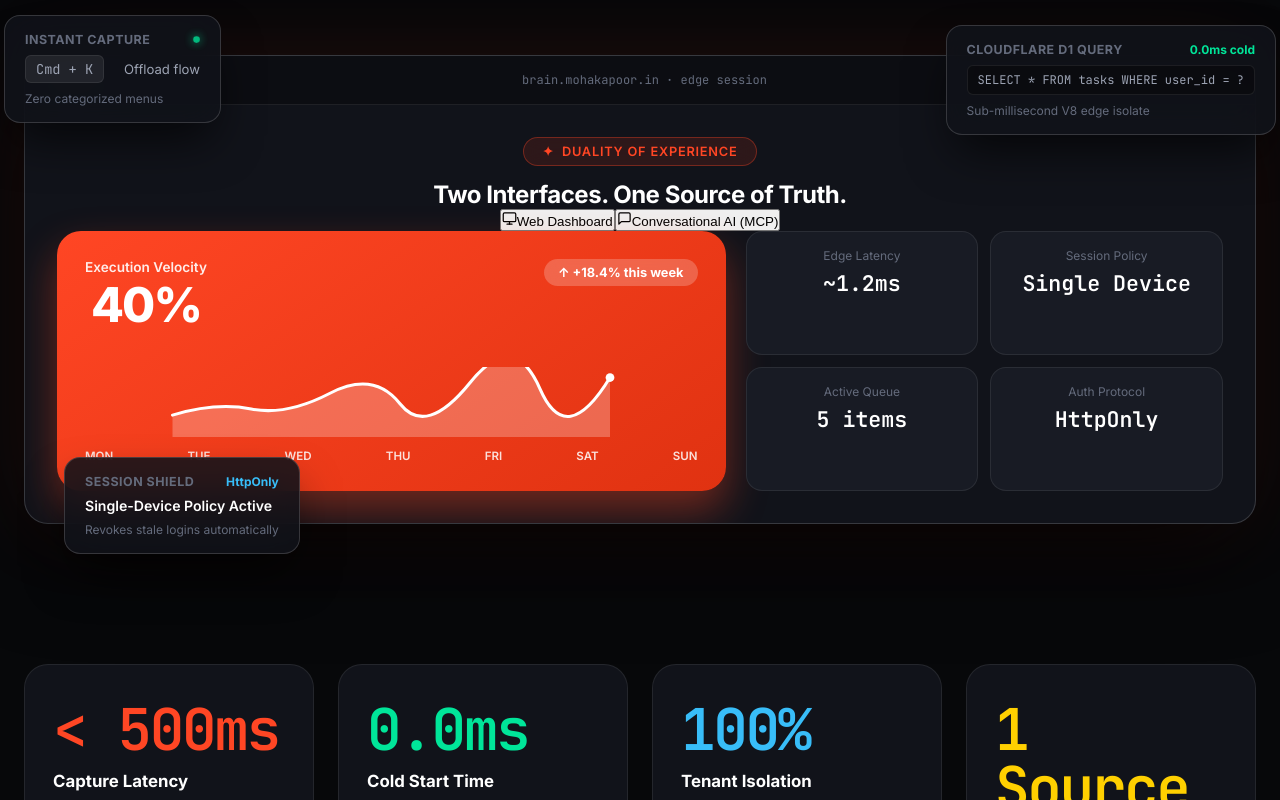
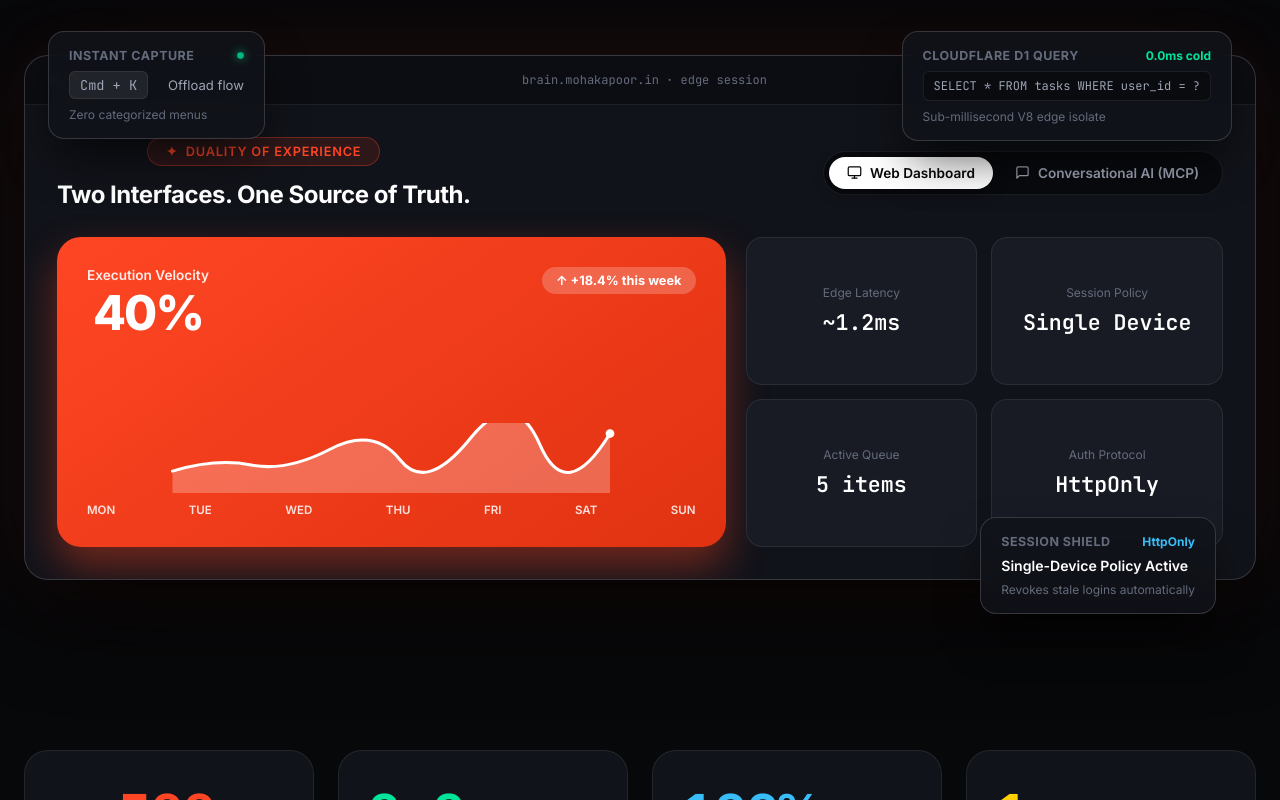
Before and after one commit to mohakapoor/brain-frontend, a React (Vite) app: page / in a window 1280 px wide. Shown: the part 520-1320 px from the top of the page. Built offline with nearby package versions, Linux system fonts and the light colour scheme.

Commit message:
fix: restore duality toggle button styles, card heights, and floating card placement

```diff
--- a/src/components/DualitySection.tsx
+++ b/src/components/DualitySection.tsx
@@ -48,19 +48,9 @@ export default function DualitySection({ velocityPercentage, taskCount }: Dualit
 
       <div className="dual-screen-content">
         {activeInterface === 'web' ? (
-          <div style={{ display: 'grid', gridTemplateColumns: '7fr 5fr', gap: '20px' }}>
+          <div className="dual-grid-web">
             {/* Focal Vermilion Card */}
-            <div style={{
-              background: 'linear-gradient(145deg, #ff4624 0%, #e03211 100%)',
-              borderRadius: 'var(--radius-card)',
-              padding: '28px',
-              color: '#ffffff',
-              display: 'flex',
-              flexDirection: 'column',
-              justifyContent: 'space-between',
-              minHeight: '260px',
-              boxShadow: '0 20px 40px var(--accent-hero-glow)'
-            }}>
+            <div className="focal-velocity-card">
               <div style={{ display: 'flex', justifyContent: 'space-between', alignItems: 'flex-start' }}>
                 <div>
                   <div style={{ fontSize: '0.85rem', fontWeight: 600, opacity: 0.9 }}>Execution Velocity</div>
@@ -78,8 +68,8 @@ export default function DualitySection({ velocityPercentage, taskCount }: Dualit
                 </div>
               </div>
 
-              <div style={{ marginTop: '20px' }}>
-                <svg style={{ width: '100%', height: '70px' }} viewBox="0 0 500 80" fill="none">
+              <div style={{ marginTop: '24px' }}>
+                <svg style={{ width: '100%', height: '70px', display: 'block' }} viewBox="0 0 500 80" fill="none">
                   <path
                     d="M0 55 Q 50 40, 90 48 T 180 30 T 260 42 T 340 18 T 420 25 T 500 12 L 500 80 L 0 80 Z"
                     fill="rgba(255, 255, 255, 0.25)"
@@ -92,27 +82,27 @@ export default function DualitySection({ velocityPercentage, taskCount }: Dualit
                   />
                   <circle cx="500" cy="12" r="5" fill="#ffffff" />
                 </svg>
-                <div style={{ display: 'flex', justifyContent: 'space-between', fontSize: '0.72rem', fontWeight: 600, opacity: 0.85, marginTop: '8px' }}>
+                <div style={{ display: 'flex', justifyContent: 'space-between', fontSize: '0.72rem', fontWeight: 600, opacity: 0.85, marginTop: '10px' }}>
                   <span>MON</span><span>TUE</span><span>WED</span><span>THU</span><span>FRI</span><span>SAT</span><span>SUN</span>
                 </div>
               </div>
             </div>
 
             {/* Telemetry Chips (No emojis, clean labels) */}
-            <div style={{ display: 'grid', gridTemplateColumns: '1fr 1fr', gap: '12px' }}>
-              <div style={{ background: 'var(--bg-surface-elevated)', border: '1px solid var(--border-subtle)', borderRadius: 'var(--radius-item)', padding: '16px', display: 'flex', flexDirection: 'column', gap: '6px' }}>
+            <div className="telemetry-grid">
+              <div className="telemetry-chip">
                 <span style={{ fontSize: '0.75rem', color: 'var(--text-muted)' }}>Edge Latency</span>
                 <span style={{ fontSize: '1.35rem', fontWeight: 700, fontFamily: 'var(--font-mono)' }}>~1.2ms</span>
               </div>
-              <div style={{ background: 'var(--bg-surface-elevated)', border: '1px solid var(--border-subtle)', borderRadius: 'var(--radius-item)', padding: '16px', display: 'flex', flexDirection: 'column', gap: '6px' }}>
+              <div className="telemetry-chip">
                 <span style={{ fontSize: '0.75rem', color: 'var(--text-muted)' }}>Session Policy</span>
                 <span style={{ fontSize: '1.35rem', fontWeight: 700, fontFamily: 'var(--font-mono)' }}>Single Device</span>
               </div>
-              <div style={{ background: 'var(--bg-surface-elevated)', border: '1px solid var(--border-subtle)', borderRadius: 'var(--radius-item)', padding: '16px', display: 'flex', flexDirection: 'column', gap: '6px' }}>
+              <div className="telemetry-chip">
                 <span style={{ fontSize: '0.75rem', color: 'var(--text-muted)' }}>Active Queue</span>
                 <span style={{ fontSize: '1.35rem', fontWeight: 700, fontFamily: 'var(--font-mono)' }}>{taskCount} items</span>
               </div>
-              <div style={{ background: 'var(--bg-surface-elevated)', border: '1px solid var(--border-subtle)', borderRadius: 'var(--radius-item)', padding: '16px', display: 'flex', flexDirection: 'column', gap: '6px' }}>
+              <div className="telemetry-chip">
                 <span style={{ fontSize: '0.75rem', color: 'var(--text-muted)' }}>Auth Protocol</span>
                 <span style={{ fontSize: '1.35rem', fontWeight: 700, fontFamily: 'var(--font-mono)' }}>HttpOnly</span>
               </div>
--- a/src/components/Hero.tsx
+++ b/src/components/Hero.tsx
@@ -54,7 +54,7 @@ export default function Hero({ children }: HeroProps) {
         </div>
 
         {/* Floating Card 3: Session Guard Card */}
-        <div className="floating-ui-card bottom-left">
+        <div className="floating-ui-card bottom-right">
           <div className="floating-card-header">
             <span className="floating-card-title">Session Shield</span>
             <span style={{ fontSize: '0.75rem', color: 'var(--accent-cyan)', fontWeight: 700 }}>
--- a/src/index.css
+++ b/src/index.css
@@ -216,7 +216,7 @@ body {
 /* 2. Hero Section (Massive Editorial Scale) */
 .hero-stage {
   padding-top: 70px;
-  padding-bottom: 40px;
+  padding-bottom: 70px;
   text-align: center;
   position: relative;
   display: flex;
@@ -283,20 +283,20 @@ body {
 }
 
 .floating-ui-card.top-left {
-  top: -40px;
-  left: -20px;
+  top: -24px;
+  left: 24px;
   animation: floatOrb 6s ease-in-out infinite;
 }
 
 .floating-ui-card.top-right {
-  top: -30px;
-  right: -20px;
+  top: -24px;
+  right: 24px;
   animation: floatOrb 7s ease-in-out infinite reverse;
 }
 
-.floating-ui-card.bottom-left {
-  bottom: -30px;
-  left: 40px;
+.floating-ui-card.bottom-right {
+  bottom: -34px;
+  right: 40px;
   animation: floatOrb 6.5s ease-in-out infinite 1s;
 }
 
@@ -374,6 +374,169 @@ body {
 
 .device-body {
   padding: 32px;
+}
+
+/* Duality Section & Interactive Screen */
+.dual-interface-card {
+  width: 100%;
+}
+
+.dual-tabs-header {
+  display: flex;
+  align-items: center;
+  justify-content: space-between;
+  margin-bottom: 28px;
+  gap: 20px;
+  flex-wrap: wrap;
+}
+
+.interface-toggle-pills {
+  display: inline-flex;
+  align-items: center;
+  gap: 4px;
+  background: rgba(0, 0, 0, 0.45);
+  border: 1px solid var(--border-subtle);
+  padding: 5px;
+  border-radius: var(--radius-pill);
+}
+
+.interface-tab-btn {
+  display: inline-flex;
+  align-items: center;
+  gap: 8px;
+  background: transparent;
+  border: none;
+  color: var(--text-secondary);
+  font-family: var(--font-sans);
+  font-size: 0.85rem;
+  font-weight: 600;
+  padding: 8px 18px;
+  border-radius: var(--radius-pill);
+  cursor: pointer;
+  transition: all 0.2s cubic-bezier(0.16, 1, 0.3, 1);
+}
+
+.interface-tab-btn:hover {
+  color: var(--text-primary);
+}
+
+.interface-tab-btn.active {
+  background: #ffffff;
+  color: #07080a;
+  box-shadow: 0 4px 16px rgba(0, 0, 0, 0.3);
+}
+
+.dual-grid-web {
+  display: grid;
+  grid-template-columns: 7fr 5fr;
+  gap: 20px;
+}
+
+.focal-velocity-card {
+  background: linear-gradient(145deg, #ff4624 0%, #e03211 100%);
+  border-radius: var(--radius-card);
+  padding: 30px;
+  color: #ffffff;
+  display: flex;
+  flex-direction: column;
+  justify-content: space-between;
+  min-height: 310px;
+  box-shadow: 0 20px 40px var(--accent-hero-glow);
+}
+
+.telemetry-grid {
+  display: grid;
+  grid-template-columns: 1fr 1fr;
+  gap: 14px;
+}
+
+.telemetry-chip {
+  background: var(--bg-surface-elevated);
+  border: 1px solid var(--border-subtle);
+  border-radius: var(--radius-item);
+  padding: 20px;
+  display: flex;
+  flex-direction: column;
+  justify-content: center;
+  gap: 8px;
+  transition: border-color 0.2s ease, transform 0.2s ease;
+}
+
+.telemetry-chip:hover {
+  border-color: var(--border-medium);
+  transform: translateY(-2px);
+}
+
+/* MCP Terminal Dialogue Screen */
+.mcp-terminal-screen {
+  background: #090b10;
+  border: 1px solid var(--border-subtle);
+  border-radius: var(--radius-item);
+  padding: 24px;
+  display: flex;
+  flex-direction: column;
+  gap: 16px;
+  min-height: 310px;
+  box-shadow: inset 0 2px 10px rgba(0, 0, 0, 0.5);
+}
+
+.terminal-header {
+  display: flex;
+  align-items: center;
+  gap: 8px;
+  padding-bottom: 12px;
+  border-bottom: 1px solid var(--border-subtle);
+}
+
+.term-dot {
+  width: 10px;
+  height: 10px;
+  border-radius: 50%;
+}
+
+.term-dot.red { background: #ff5f56; }
+.term-dot.yellow { background: #ffbd2e; }
+.term-dot.green { background: #27c93f; }
+
+.term-dialogue-row {
+  display: flex;
+  flex-direction: column;
+  gap: 6px;
+  padding: 14px 18px;
+  border-radius: 12px;
+  background: rgba(255, 255, 255, 0.025);
+  border: 1px solid var(--border-subtle);
+}
+
+.term-dialogue-row.user-prompt {
+  border-left: 3px solid var(--accent-cyan);
+}
+
+.term-dialogue-row.ai-response {
+  border-left: 3px solid var(--accent-emerald);
+}
+
+.term-label {
+  font-size: 0.72rem;
+  font-weight: 700;
+  text-transform: uppercase;
+  letter-spacing: 0.05em;
+  color: var(--text-muted);
+}
+
+.term-text {
+  font-size: 0.95rem;
+  color: var(--text-primary);
+  line-height: 1.5;
+}
+
+.term-text code {
+  background: rgba(255, 255, 255, 0.08);
+  padding: 2px 6px;
+  border-radius: 4px;
+  font-family: var(--font-mono);
+  font-size: 0.85em;
+  color: var(--accent-emerald);
 }
 
 /* 3. Proof Stats Grid (Outcrowd Massive Proof) */
@@ -774,6 +937,7 @@ body {
   .stats-grid-wide { grid-template-columns: repeat(2, 1fr); }
   .loop-grid-5 { grid-template-columns: repeat(2, 1fr); }
   .spotlight-card.span-6 { grid-column: span 12; }
+  .dual-grid-web { grid-template-columns: 1fr; }
   .floating-ui-card { display: none; }
 }
 
```
